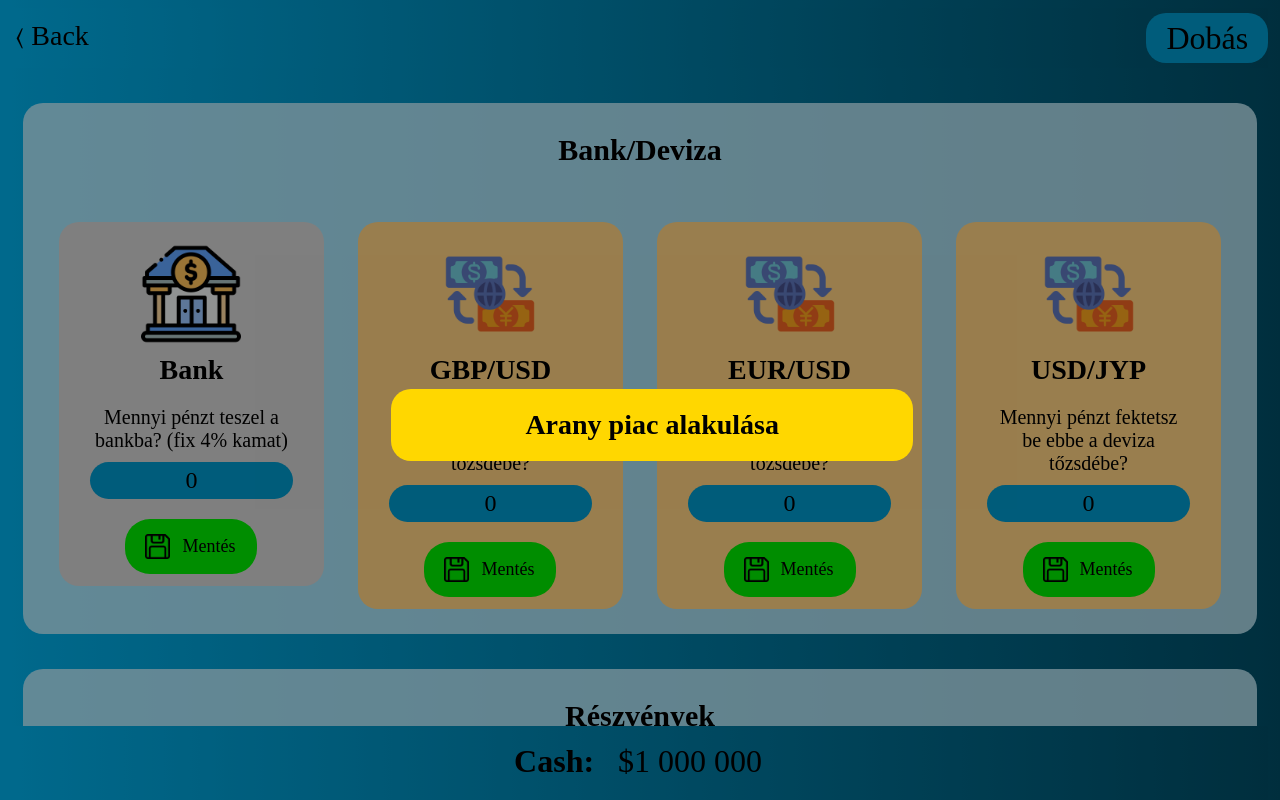
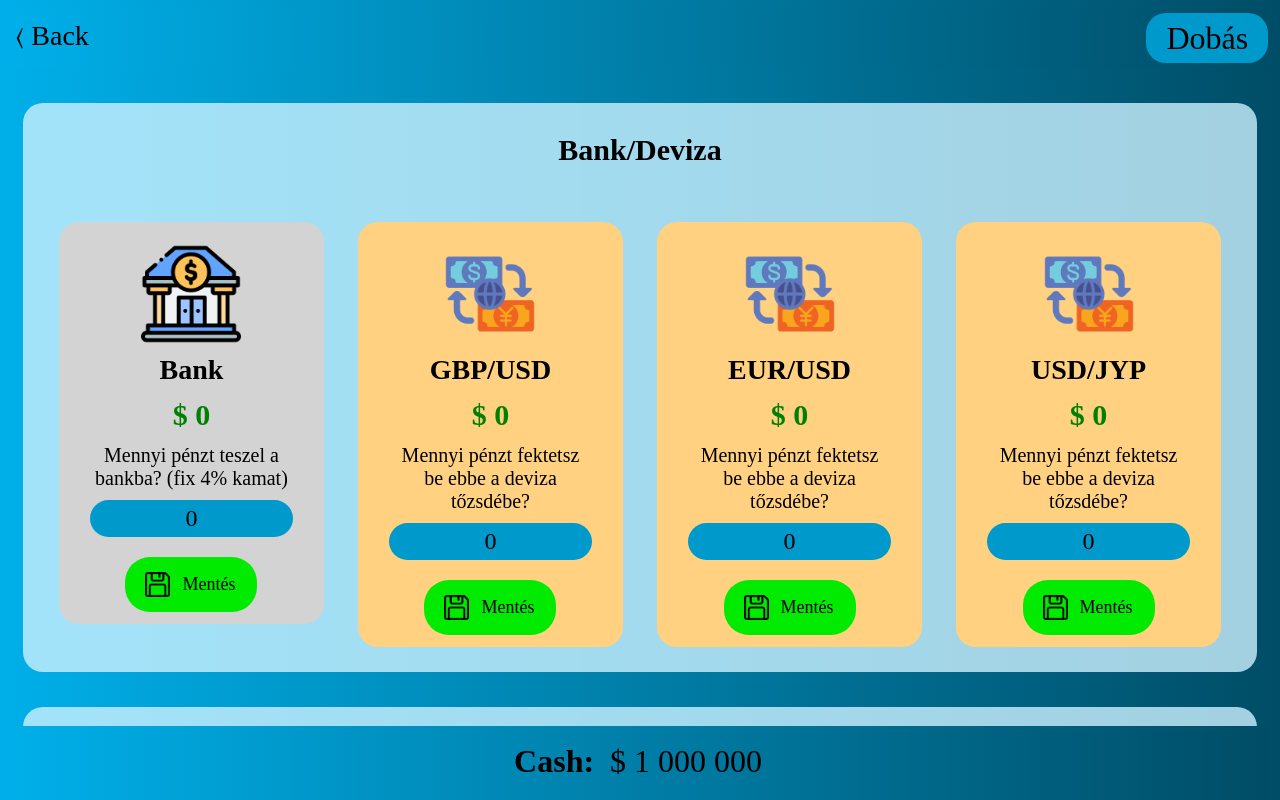
Before and after one commit to dvd2001/MyFirstMillion, an Angular app: page /game in a window 1280 px wide. Shown: the top 800 px of the page. Built offline with nearby package versions, Linux system fonts and the light colour scheme.

Commit message:
adding referance text to devisa section

```diff
--- a/src/app/components/game-page/game-page.css
+++ b/src/app/components/game-page/game-page.css
@@ -110,6 +110,12 @@ input::-webkit-inner-spin-button {
 .save:hover {
     background-color: var(--bg-save-btn-hover);
     cursor: pointer;
+}
+
+.money {
+    color: var(--money);
+    font-size: 30px;
+    font-weight: bold;
 }
 
 .level {
@@ -495,6 +501,10 @@ input::-webkit-inner-spin-button {
         font-size: 18px;
     }
 
+    .money {
+        font-size: 22px;
+    }
+
     .container {
         display: flex;
         flex-direction: column;
--- a/src/app/components/game-page/game-page.html
+++ b/src/app/components/game-page/game-page.html
@@ -10,6 +10,7 @@
         <div id="bankCard" class="bank cards">
             <img class="bankIcon" src="assets/images/bank.png" alt="Bank">
             <h2>Bank</h2>
+            <p id="bankMoney" class="money"></p>
             <label class="bankLbl" for="bankAmount">Mennyi pénzt teszel a bankba? (fix 4% kamat)</label>
             <input id="bankAmount" class="bankInp" type="number" min="0" [defaultValue]="0">
             <button class="save" (click)="bankSave()">
@@ -21,6 +22,7 @@
         <div id="gbp" class="devisa bank cards">
             <img src="assets/images/devisa.png" alt="Devisa" class="bankIcon">
             <h2>GBP/USD</h2>
+            <p id="gbpMoney" class="money"></p>
             <label class="bankLbl" for="gbpAmount">Mennyi pénzt fektetsz be ebbe a deviza tőzsdébe?</label>
             <input class="bankInp" type="number" id="gbpAmount" min="0" [defaultValue]="0">
             <button class="save" (click)="gbpSave()">
@@ -32,6 +34,7 @@
         <div id="eur" class=" devisa bank cards">
             <img src="assets/images/devisa.png" alt="Devisa" class="bankIcon">
             <h2>EUR/USD</h2>
+            <p id="eurMoney" class="money"></p>
             <label class="bankLbl" for="eurAmount">Mennyi pénzt fektetsz be ebbe a deviza tőzsdébe?</label>
             <input class="bankInp" type="number" id="eurAmount" min="0" [defaultValue]="0">
             <button class="save" (click)="eurSave()">
@@ -43,6 +46,7 @@
         <div id="jpy" class="devisa bank cards">
             <img src="assets/images/devisa.png" alt="Devisa" class="bankIcon">
             <h2>USD/JYP</h2>
+            <p id="usdMoney" class="money"></p>
             <label class="bankLbl" for="usdAmount">Mennyi pénzt fektetsz be ebbe a deviza tőzsdébe?</label>
             <input class="bankInp" type="number" id="usdAmount" min="0" [defaultValue]="0">
             <button class="save" (click)="usdSave()">
@@ -402,7 +406,7 @@
         <p id="money" class="income"></p>
     </div>
 </div>
-<div id="goldModal" class="modal">
+<div *ngIf="showGoldModal" id="goldModal" class="modal">
     <div class="modalContainer">
         <div class="modalHeader">
             <h2>Arany piac alakulása</h2>
--- a/src/app/components/game-page/game-page.ts
+++ b/src/app/components/game-page/game-page.ts
@@ -37,6 +37,17 @@ export class GamePage implements OnInit {
   public showFlat = false;
   public showPansion = false;
   public mobile = false;
+  public showGoldModal = false;
+  public showMineModal = false;
+  public showChocolateModal = false;
+  public showFlatModal = false;
+  public showPansionModal = false;
+  public showOnlineBasicModal = false;
+  public showOnline1Modal = false;
+  public showOnline2Modal = false;
+  public showOnline3Modal = false;
+  public showOnline4Modal = false;
+  public showOnline5Modal = false;
   constructor(public themeService: ThemeService, private router: Router, private reader: DataReadingService) {
     if (typeof window !== 'undefined') {
       const field = window.sessionStorage.getItem('field');
@@ -59,6 +70,12 @@ export class GamePage implements OnInit {
   }
 
   update(isRoll: boolean = false): void {
+    if (isRoll) {
+      this.bank = 0;
+      this.gbp = 0;
+      this.eur = 0;
+      this.usd = 0;
+    }
     if (typeof document !== 'undefined') {
       const money = document.querySelector('#money') as HTMLElement;
       const goldPrice = document.querySelector('#goldPrice') as HTMLElement;
@@ -95,48 +112,50 @@ export class GamePage implements OnInit {
       const gbpAmount = document.querySelector('#gbpAmount') as HTMLInputElement;
       const eurAmount = document.querySelector('#eurAmount') as HTMLInputElement;
       const usdAmount = document.querySelector('#usdAmount') as HTMLInputElement;
+      const bankMoney = document.querySelector('#bankMoney') as HTMLElement;
+      const gbpMoney = document.querySelector('#gbpMoney') as HTMLElement;
+      const eurMoney = document.querySelector('#eurMoney') as HTMLElement;
+      const usdMoney = document.querySelector('#usdMoney') as HTMLElement;
       const field = this.fields[this.field];
-      money.innerText = `$${this.cash.toLocaleString('hu-HU')}`;
-      goldPrice.innerText = `$${(field.gold * 1000).toLocaleString('hu-HU')}`;
+      bankAmount.value = this.bank.toString();
+      gbpAmount.value = this.gbp.toString();
+      eurAmount.value = this.eur.toString();
+      usdAmount.value = this.usd.toString();
+      bankMoney.innerText = `$ ${this.bank.toLocaleString()}`;
+      gbpMoney.innerText = `$ ${this.gbp.toLocaleString()}`;
+      eurMoney.innerText = `$ ${this.eur.toLocaleString()}`;
+      usdMoney.innerText = `$ ${this.usd.toLocaleString()}`;
+      money.innerText = `$ ${this.cash.toLocaleString('hu-HU')}`;
+      goldPrice.innerText = `$ ${(field.gold * 1000).toLocaleString('hu-HU')}`;
       goldAmount.innerText = `${this.gold} db`;
-      minePrice.innerText = `$${(field.mine * 1000).toLocaleString('hu-HU')}`;
+      minePrice.innerText = `$ ${(field.mine * 1000).toLocaleString('hu-HU')}`;
       mineAmount.innerText = `${this.mine} db`;
-      chocolatePrice.innerText = `$${(field.chocolate * 1000).toLocaleString('hu-HU')}`;
+      chocolatePrice.innerText = `$ ${(field.chocolate * 1000).toLocaleString('hu-HU')}`;
       chocolateAmount.innerText = `${this.chocolate} db`;
-      flatPrice.innerText = `$${(field.flatBuy * 1000).toLocaleString('hu-HU')}`;
-      flatDebt.innerText = `$${(field.flatDebt * 1000).toLocaleString('hu-HU')}`;
-      flatSell.innerText = `$${(field.flatBuy * 1000 * 0.95).toLocaleString('hu-HU')}`;
-      flatRent.innerText = `$${(field.flatRent * 1000).toLocaleString('hu-HU')}`;
-      pansionPrice.innerText = `$${(field.pansionBuy * 1000).toLocaleString('hu-HU')}`;
-      pansionDebt.innerText = `$${(field.pansionDebt * 1000).toLocaleString('hu-HU')}`;
-      pansionSell.innerText = `$${(field.pansionBuy * 1000 * 0.95).toLocaleString('hu-HU')}`;
-      pansionIncome.innerText = `$${(field.pansionIncome * 1000).toLocaleString('hu-HU')}`;
-      onlinePrice.innerText = `$${(field.onlineBuy * 1000).toLocaleString('hu-HU')}`;
-      online1Income.innerText = `$${(field.onlineIncome1 * 1000).toLocaleString('hu-HU')}`;
-      online1Sell.innerText = `$${(field.onlineSell1 * 1000).toLocaleString('hu-HU')}`;
+      flatPrice.innerText = `$ ${(field.flatBuy * 1000).toLocaleString('hu-HU')}`;
+      flatDebt.innerText = `$ ${(field.flatDebt * 1000).toLocaleString('hu-HU')}`;
+      flatSell.innerText = `$ ${(field.flatBuy * 1000 * 0.95).toLocaleString('hu-HU')}`;
+      flatRent.innerText = `$ ${(field.flatRent * 1000).toLocaleString('hu-HU')}`;
+      pansionPrice.innerText = `$ ${(field.pansionBuy * 1000).toLocaleString('hu-HU')}`;
+      pansionDebt.innerText = `$ ${(field.pansionDebt * 1000).toLocaleString('hu-HU')}`;
+      pansionSell.innerText = `$ ${(field.pansionBuy * 1000 * 0.95).toLocaleString('hu-HU')}`;
+      pansionIncome.innerText = `$ ${(field.pansionIncome * 1000).toLocaleString('hu-HU')}`;
+      onlinePrice.innerText = `$ ${(field.onlineBuy * 1000).toLocaleString('hu-HU')}`;
+      online1Income.innerText = `$ ${(field.onlineIncome1 * 1000).toLocaleString('hu-HU')}`;
+      online1Sell.innerText = `$ ${(field.onlineSell1 * 1000).toLocaleString('hu-HU')}`;
       online1Amount.innerText = `${this.online1} db`;
-      online2Income.innerText = `$${(field.onlineIncome2 * 1000).toLocaleString('hu-HU')}`;
-      online2Sell.innerText = `$${(field.onlineSell2 * 1000).toLocaleString('hu-HU')}`;
+      online2Income.innerText = `$ ${(field.onlineIncome2 * 1000).toLocaleString('hu-HU')}`;
+      online2Sell.innerText = `$ ${(field.onlineSell2 * 1000).toLocaleString('hu-HU')}`;
       online2Amount.innerText = `${this.online2} db`;
-      online3Income.innerText = `$${(field.onlineIncome3 * 1000).toLocaleString('hu-HU')}`;
-      online3Sell.innerText = `$${(field.onlineSell3 * 1000).toLocaleString('hu-HU')}`;
+      online3Income.innerText = `$ ${(field.onlineIncome3 * 1000).toLocaleString('hu-HU')}`;
+      online3Sell.innerText = `$ ${(field.onlineSell3 * 1000).toLocaleString('hu-HU')}`;
       online3Amount.innerText = `${this.online3} db`;
-      online4Income.innerText = `$${(field.onlineIncome4 * 1000).toLocaleString('hu-HU')}`;
-      online4Sell.innerText = `$${(field.onlineSell4 * 1000).toLocaleString('hu-HU')}`;
+      online4Income.innerText = `$ ${(field.onlineIncome4 * 1000).toLocaleString('hu-HU')}`;
+      online4Sell.innerText = `$ ${(field.onlineSell4 * 1000).toLocaleString('hu-HU')}`;
       online4Amount.innerText = `${this.online4} db`;
-      online5Income.innerText = `$${(field.onlineIncome5 * 1000).toLocaleString('hu-HU')}`;
-      online5Sell.innerText = `$${(field.onlineSell5 * 1000).toLocaleString('hu-HU')}`;
+      online5Income.innerText = `$ ${(field.onlineIncome5 * 1000).toLocaleString('hu-HU')}`;
+      online5Sell.innerText = `$ ${(field.onlineSell5 * 1000).toLocaleString('hu-HU')}`;
       online5Amount.innerText = `${this.online5} db`;
-      if (isRoll) {
-        this.bank = 0;
-        this.gbp = 0;
-        this.eur = 0;
-        this.usd = 0;
-        bankAmount.value = '0';
-        gbpAmount.value = '0';
-        eurAmount.value = '0';
-        usdAmount.value = '0';
-      }
     }
   }
 
--- a/src/styles.css
+++ b/src/styles.css
@@ -43,6 +43,7 @@ body {
     --bg-save-btn: #00eb00;
     --bg-save-btn-hover: #00eb00aa;
     --bg-modal: #00000066;
+    --money: green;
 }
 
 [data-theme="dark"] {
@@ -82,4 +83,5 @@ body {
     --bg-save-btn: green;
     --bg-save-btn-hover: #008000aa;
     --bg-modal: #00000066;
+    --money: #00ff00;
 }
```
